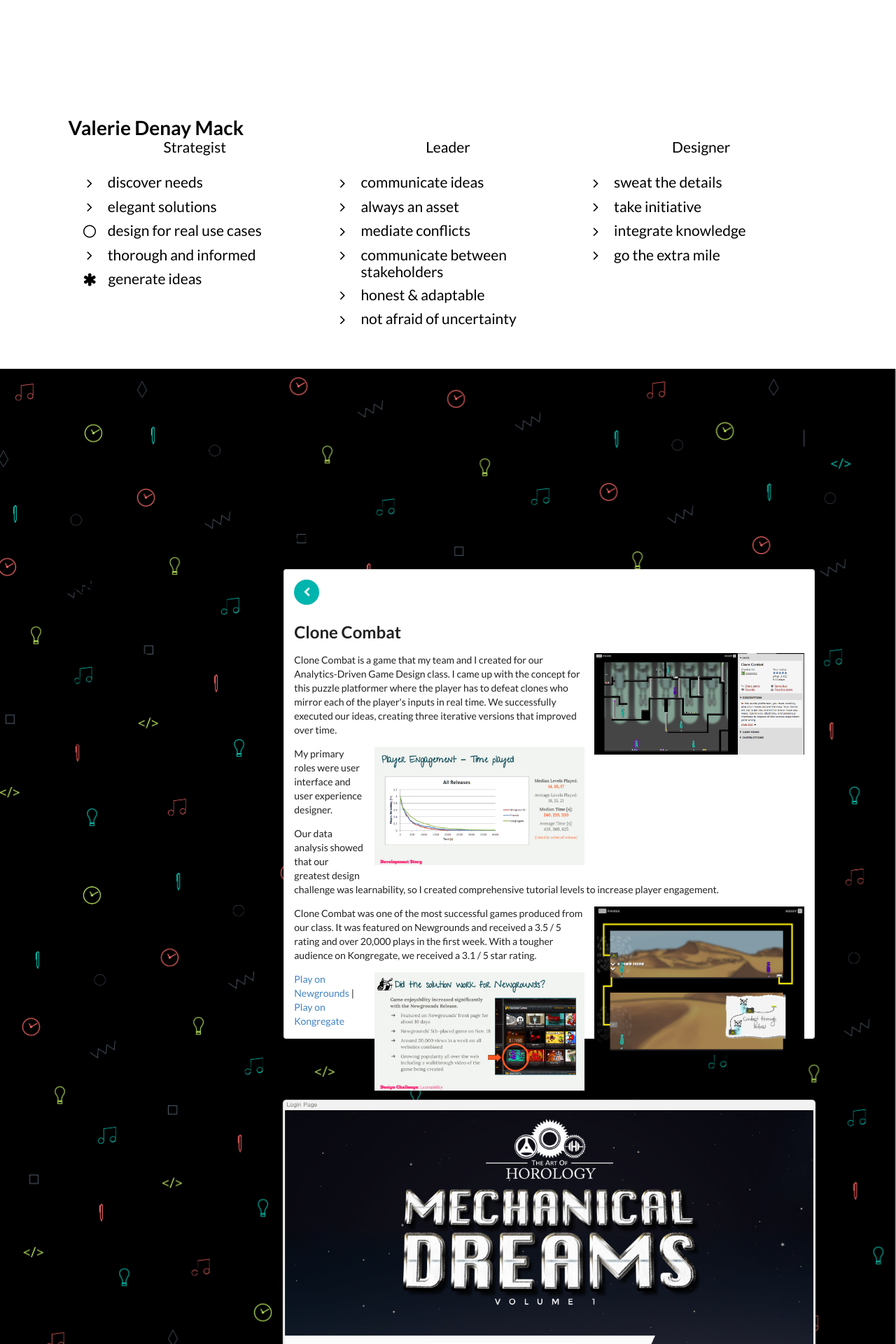
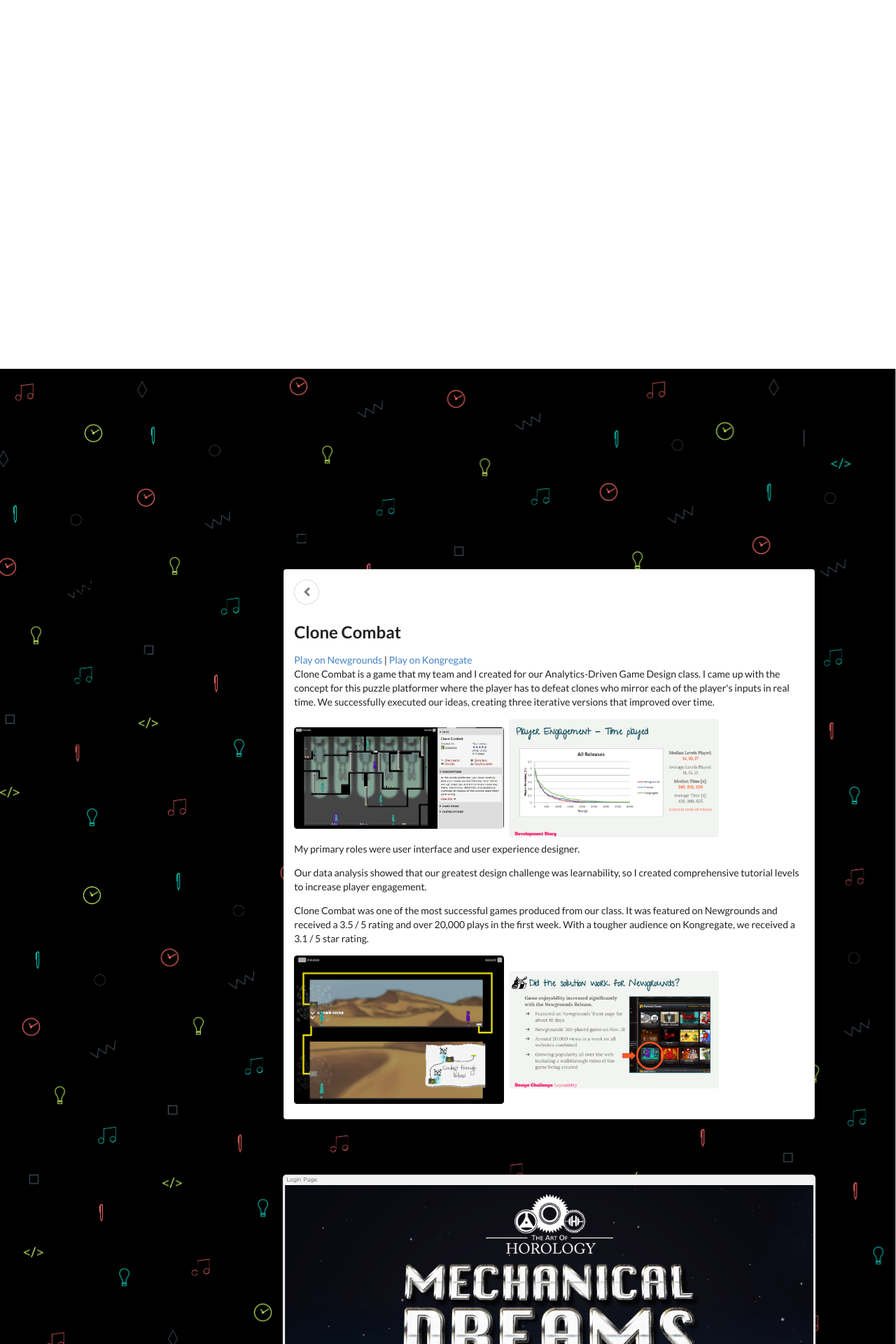
Before and after one commit to v-stickykeys/thevaleriemack.github.io-DEPRECATED, a PHP site: page / in a window 1280 px wide, after a click that opens the changed part. Shown: the top 1920 px of the page at 70% size. Run offline with PHP 8.4, Linux system fonts and the light colour scheme.

Commit message:
Update icons, buttons, and content format.

```diff
--- a/css/main.css
+++ b/css/main.css
@@ -18,6 +18,11 @@ body {
 .ui.sizer.vertical.basic.inverted.segment {
 	background-color: white;
 	color:black;
+}
+
+.ui.masthead.basic.segment,
+.ui.sizer.vertical.basic.segment {
+	color:white;
 }
 
 .ui.huge.centered.header {
@@ -99,6 +104,7 @@ body {
 	#sdBr{display: none;}
 	#hdrImg{display: none;}
 	#FUCKWIT {padding: 0px;}
+	.ui.centered.fluid.card {margin-bottom: 40px;}
 
 
 }
--- a/index.html
+++ b/index.html
@@ -25,15 +25,15 @@
   <!-- mobile -->
   <div class="ui basic segment">
     <button id="bttn" class="massive circular ui icon black button">
-      <i class="list icon"></i>
+      <i class="sidebar icon"></i>
     </button>
   </div>
 
   <!-- ABOUT -->
   <div id="precontainer" class="ui container">
 
-    <div id="about" class="ui masthead basic inverted segment">
-      <div class="ui sizer vertical basic inverted segment">
+    <div id="about" class="ui masthead basic segment">
+      <div class="ui sizer vertical basic segment">
 
         <div class="center"> <h1>Valerie Denay Mack</h1> </div>
 
@@ -237,25 +237,36 @@
 
         <div id="clonecard1" class="hider ui segment">
           <a class='item allpjcts'>
-            <button class='circular teal ui icon button'>
+            <button class='circular basic ui icon button'>
               <i class='icon left chevron'></i>
             </button>
           </a>
           <h2 class="header">Clone Combat</h2>
-          <img class="ui medium right floated image" src="images/samples/level22.png" alt="Kongregate Level 22">
-          <p>Clone Combat is a game that my team and I created for our Analytics-Driven Game Design class. I came up with the concept for this puzzle platformer where the player has to defeat clones who mirror each of the player's inputs in real time. We successfully executed our ideas, creating three iterative versions that improved over time.</p>
-          <img class="ui medium right floated image" src="images/samples/engagement.png" alt="Burndown Chart">
-          <p>My primary roles were user interface and user experience designer.</p>
-          <p>Our data analysis showed that our greatest design challenge was learnability, so I created comprehensive tutorial levels to increase player engagement.</p>
-          <img class="ui medium right floated image" src="images/samples/tutoriallevel.png" alt="Conduction Tutorial Level">
-          <p>Clone Combat was one of the most successful games produced from our class. It was featured on Newgrounds and received a 3.5 / 5 rating and over 20,000 plays in the first week. With a tougher audience on Kongregate, we received a 3.1 / 5 star rating.</p>
-          <img class="ui medium right floated image" src="images/samples/newgrounds.png" alt="Newgrounds Results">
+
           <span class="left floated">
             <a href="http://www.newgrounds.com/portal/view/666197">Play on Newgrounds</a>
           </span> |
           <span class="left floated">
             <a href="http://www.kongregate.com/games/maxxmcc/clone-combat">Play on Kongregate</a>
           </span>
+
+          <p>Clone Combat is a game that my team and I created for our Analytics-Driven Game Design class. I came up with the concept for this puzzle platformer where the player has to defeat clones who mirror each of the player's inputs in real time. We successfully executed our ideas, creating three iterative versions that improved over time.</p>
+
+          <div class="ui medium rounded images">
+            <img class="ui medium image" src="images/samples/level22.png" alt="Kongregate Level 22">
+            <img class="ui medium image" src="images/samples/engagement.png" alt="Burndown Chart">
+          </div>
+
+          <p>My primary roles were user interface and user experience designer.</p>
+          <p>Our data analysis showed that our greatest design challenge was learnability, so I created comprehensive tutorial levels to increase player engagement.</p>
+
+          <p>Clone Combat was one of the most successful games produced from our class. It was featured on Newgrounds and received a 3.5 / 5 rating and over 20,000 plays in the first week. With a tougher audience on Kongregate, we received a 3.1 / 5 star rating.</p>
+
+          <div class="ui medium rounded images">
+            <img class="ui medium image" src="images/samples/tutoriallevel.png" alt="Conduction Tutorial Level">
+            <img class="ui medium image" src="images/samples/newgrounds.png" alt="Newgrounds Results">
+          </div>
+
         </div>
 
         <a href="#watchcard1" class="ui centered fluid card" id="watchcard">
@@ -264,9 +275,11 @@
               <div class="content">
                 <div class="center">
                   <div class="description">
-                    UI Design
+                    UI & game design
                   </div>
-                  <div class="ui inverted button">Learn more</div>
+                  <p>
+                    <i class="icon plus"></i>
+                  </p>
                 </div>
               </div>
             </div>
@@ -276,7 +289,7 @@
 
         <div id="watchcard1" class="hider ui segment">
           <a class='item allpjcts'>
-            <button class='circular teal ui icon button'>
+            <button class='circular basic ui icon button'>
               <i class='icon left chevron'></i>
             </button>
           </a>
@@ -323,7 +336,7 @@
 
         <div id="gixcard1" class="hider ui segment">
           <a class='item allpjcts'>
-            <button class='circular teal ui icon button'>
+            <button class='circular basic ui icon button'>
               <i class='icon left chevron'></i>
             </button>
           </a>
@@ -370,7 +383,7 @@
 
         <div id="bellecard1" class="hider ui segment">
           <a class='item allpjcts'>
-            <button class='circular teal ui icon button'>
+            <button class='circular basic ui icon button'>
               <i class='reply icon'></i>
             </button>
           </a>
@@ -410,35 +426,27 @@
 
         <div id="jesturecard1" class="hider ui segment">
           <a class='item allpjcts'>
-            <button class='circular teal ui icon button'>
+            <button class='circular basic ui icon button'>
               <i class='icon left chevron'></i>
             </button>
           </a>
 
           <h2 class="header">Jesture</h2>
 
-          <div class="meta">
-                    <span class="date">Fall 2014</span>
-                  </div>
+          <span class="left floated">
+            <a href="documents/JestureFinalReport.pdf" target="_blank">View Full Report</a>
+          </span>
 
-          <p>Jesture is an app concept that I designed for my Human Computer Interaction Class.
-          </p>
-
-          <p>
-            <a href="documents/JestureFinalReport.pdf" target="_blank">
-              <button class="ui button">View Full Report</button>
-            </a>
+          <p>Jesture is an app concept that I created and designed for my Human Computer Interaction Class.
           </p>
 
           <div class="ui medium rounded images">
-            <a><img class="ui medium image" src="images/samples/jesture-about.png" alt="Menu Mockup"></a>
-            <img class="ui medium image" src="images/samples/jesture-causes.png" alt="About Mockup">
-            <img class="ui medium image" src="images/samples/jesture-challenge.png" alt="Challenge Mockup">
+            <a><img class="ui medium image other" src="images/samples/jesture-about.png" alt="About Mockup"></a>
+            <img class="ui medium image other" src="images/samples/jesture-h20.png" alt="Cause Page Mockup">
           </div>
 
-          <div class="ui medium rounded images">
-            <img class="ui medium image" src="images/samples/jesture-h20.png" alt="Cause Page Mockup">
-            <img class="ui medium image" src="images/samples/jesture-profile.png" alt="Profile Mockup">
+          <div class="ui huge rounded images">
+            <img class="ui huge image" src="images/samples/jesture-finalposter.png" alt="Final Poster">
           </div>
           <!-- jesturecard1 -->
         </div>
@@ -464,7 +472,7 @@
         <div id="augmatecard1" class="hider ui segment">
 
           <a class='item allpjcts'>
-            <button class='circular teal ui icon button'>
+            <button class='circular basic ui icon button'>
               <i class='icon left chevron'></i>
             </button>
           </a>
```
Also changed, not shown: other parts of index.html (+24 -21 lines), images/covers/jesture-cover.png, images/samples/jesture-finalposter.png (added).
